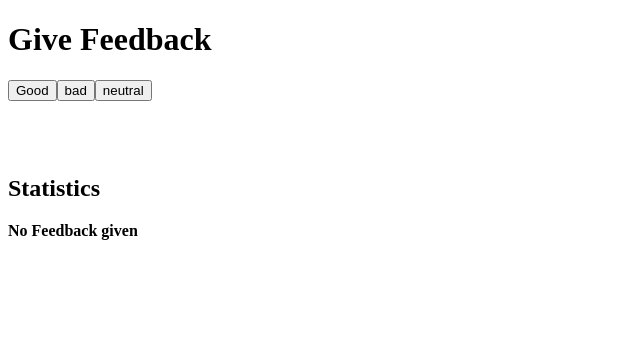
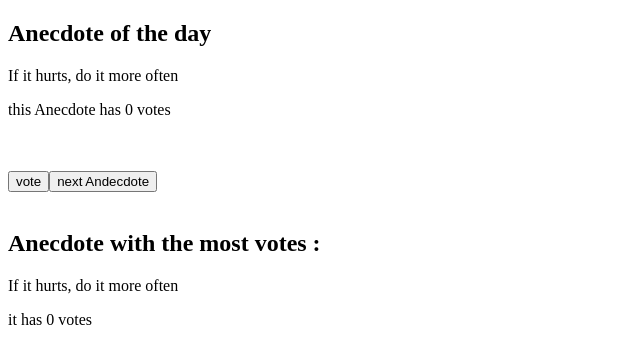
Before and after one commit to Mo-Fatah/fullstackopen, a React (Create React App) app in the folder part1/: page / in a window 1280 px wide. Shown: the top 364 px of the page, without its empty margins (0-640 px from the left). Built offline with nearby package versions, Linux system fonts and the light colour scheme.

Commit message:
finished part1 exercises

```diff
--- a/part1/src/App.js
+++ b/part1/src/App.js
@@ -1,60 +1,50 @@
 import React, { useState } from 'react'
 
-const Button = ({action , text}) =>{
-    return(
-      <button onClick = {action}>{text}</button>
-    )
-}
+const App = () =>{
 
-const Display = ({number , text}) => <div>{text}s : {number}</div>
-const DisplayPerccent = ({good , bad , neutral}) =>{
-    return (
-      <div>
-        Positive : {(good/(good + bad + neutral))*100} %
-      </div>
-    )
-}
-const Statistics = ({good, bad ,neutral}) =>{
-  if(good == 0 && bad == 0 && neutral == 0){
-    return <div><strong>No Feedback given</strong></div>
+  const anecdotes = [
+    'If it hurts, do it more often',
+    'Adding manpower to a late software project makes it later!',
+    'The first 90 percent of the code accounts for the first 90 percent of the development time...The remaining 10 percent of the code accounts for the other 90 percent of the development time.',
+    'Any fool can write code that a computer can understand. Good programmers write code that humans can understand.',
+    'Premature optimization is the root of all evil.',
+    'Debugging is twice as hard as writing the code in the first place. Therefore, if you write the code as cleverly as possible, you are, by definition, not smart enough to debug it.',
+    'Programming without an extremely heavy use of console.log is same as if a doctor would refuse to use x-rays or blood tests when diagnosing patients'
+  ]
+  const [selected , setSelected] = useState(0);
 
+  const points = Array(anecdotes.length).fill(0);
+
+  const [votes , setVotes] = useState(points);
+
+  const largestVotes = Math.max(...votes)
+  const indexOflargest = votes.indexOf(largestVotes);
+
+  const genRandAnecdote = () =>{
+    let x = Math.floor(Math.random()*anecdotes.length)
+    setSelected(x)
   }
-    return(
-      <table>
-      <tr><Display number ={good} text = 'Good' /></tr>
-      <tr><Display number ={bad} text = 'Bad' /></tr>
-      <tr><Display number ={neutral} text = 'Neutral' /></tr>
-      <tr><Display number = {(good + bad*-1)/10} text = 'Average'/></tr>
-      <tr><DisplayPerccent good = {good} bad = {bad} neutral = {neutral}/></tr>
-      </table>
 
-    )
-
-}
-
-const App = () => {
-  const [good , setGood] = useState(0);
-  const [bad , setBad] = useState(0);
-  const [neutral, setNeutral] = useState(0);
-
-  const goodClicked = () => setGood(good +1)
-  const badClicked = () => setBad(bad +1 )
-  const neutralClicked = () => setNeutral(neutral+1)
-
-
-
+  const handleVote = () =>{
+    const copy = [...votes];
+    copy[selected] += 1;
+    setVotes(copy);
+  }
 
   return(
     <div>
-      <h1>Give Feedback</h1>
-      <Button action = {goodClicked} text = 'Good' />
-      <Button action = {badClicked} text = 'bad' />
-      <Button action = {neutralClicked} text = 'neutral' />
+      <h2>Anecdote of the day</h2>
+      <p>{anecdotes[selected]}</p>
+      <p>this Anecdote has {votes[selected]} votes </p>
 
-      <br/><br/><br/><br/>
+      <br/><br/>
+      <button onClick = {handleVote}>vote</button>
+      <button onClick= {genRandAnecdote}>next Andecdote</button>
 
-      <h2>Statistics</h2>
-        <Statistics good = {good} bad = {bad} neutral = {neutral}/>
+      <br/><br/>
+      <h2>Anecdote with the most votes : </h2>
+      <p>{anecdotes[indexOflargest]}</p>
+      <p>it has {largestVotes} votes</p>
     </div>
   )
 }
```
